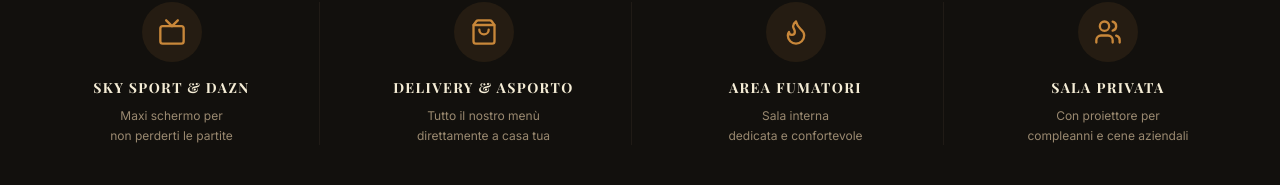
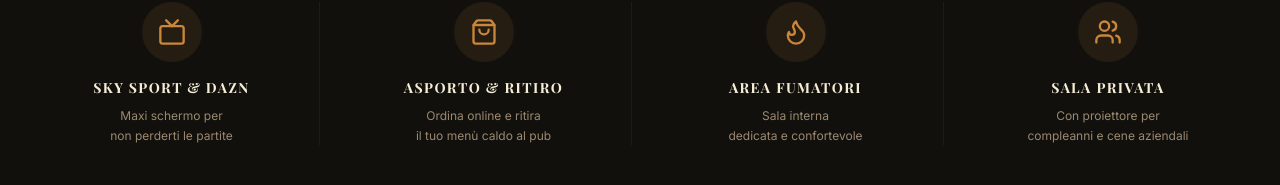
Before and after one commit to alebaia81/100portedemo, a Next.js app: page / in a window 1280 px wide. Shown: the part 767-952 px from the top of the page. Built offline with nearby package versions, Linux system fonts and the light colour scheme; a web font is replaced by a local one.

Commit message:
feat(cart): disable delivery button with a stylish in arrivo badge
- Made Consegna button disabled with an elegant badge inside the cart drawer\n- Replaced Delivery & Asporto with Asporto & Ritiro in homepage features banner to avoid misleading information

```diff
--- a/src/app/page.tsx
+++ b/src/app/page.tsx
@@ -51,8 +51,8 @@
               <div className="p-4 bg-accent/10 rounded-full mb-4 text-accent">
                 <ShoppingBag size={28} />
               </div>
-              <h3 className="font-bold text-sm uppercase tracking-widest text-foreground">Delivery & Asporto</h3>
-              <p className="text-xs text-muted-text mt-2 leading-relaxed">Tutto il nostro menù <br/>direttamente a casa tua</p>
+              <h3 className="font-bold text-sm uppercase tracking-widest text-foreground">Asporto & Ritiro</h3>
+              <p className="text-xs text-muted-text mt-2 leading-relaxed">Ordina online e ritira <br/>il tuo menù caldo al pub</p>
             </div>
 
             <div className="flex flex-col items-center justify-center md:border-r border-border/50 px-4">
--- a/src/components/CartDrawer.tsx
+++ b/src/components/CartDrawer.tsx
@@ -145,16 +145,22 @@
             {/* Modalità: Ritiro o Consegna */}
             <div className="flex bg-surface p-1 rounded-lg border border-border">
               <button
+                type="button"
                 onClick={() => setOrderType('ritiro')}
                 className={`flex-1 py-2 text-sm font-bold uppercase tracking-wider rounded-md transition-colors ${orderType === 'ritiro' ? 'bg-accent text-background' : 'text-muted-text hover:text-foreground'}`}
               >
                 Ritiro
               </button>
               <button
-                onClick={() => setOrderType('domicilio')}
-                className={`flex-1 py-2 text-sm font-bold uppercase tracking-wider rounded-md transition-colors ${orderType === 'domicilio' ? 'bg-accent text-background' : 'text-muted-text hover:text-foreground'}`}
+                type="button"
+                disabled
+                className="flex-1 py-2 text-sm font-bold uppercase tracking-wider rounded-md text-muted-text/30 cursor-not-allowed flex items-center justify-center gap-1.5"
+                title="Servizio a domicilio in arrivo!"
               >
                 Consegna
+                <span className="text-[9px] px-1.5 py-0.5 bg-accent/20 text-accent rounded font-serif italic normal-case tracking-normal">
+                  In arrivo
+                </span>
               </button>
             </div>
 
```
